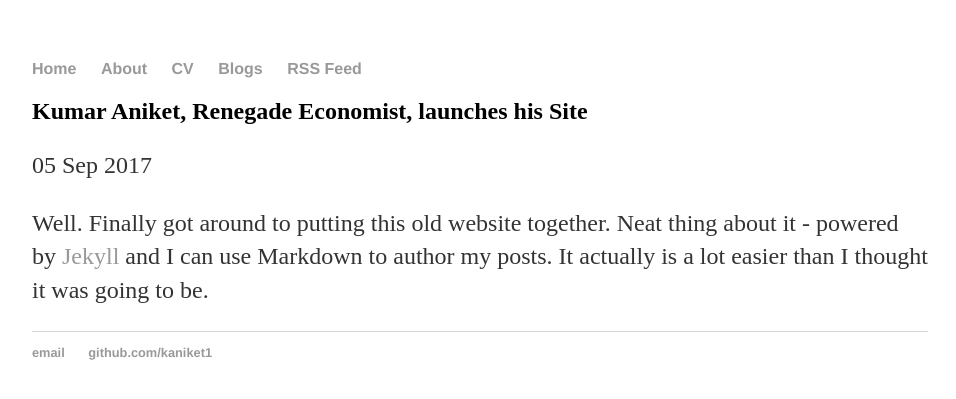
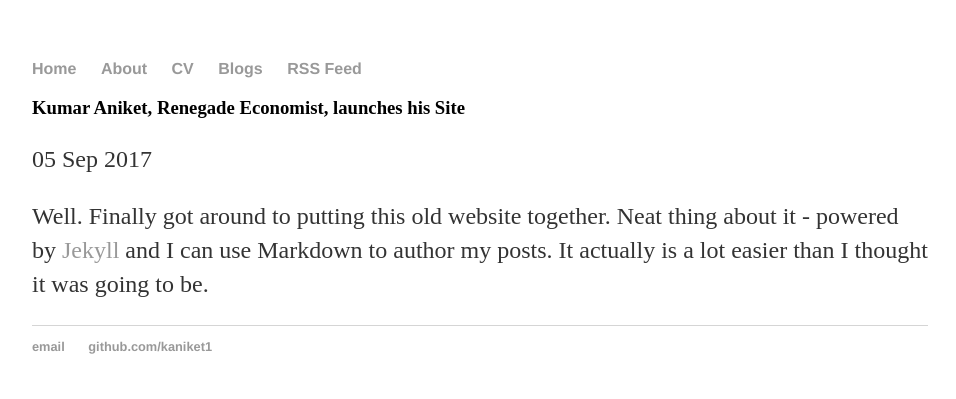
Before and after one commit to kaniket1/kaniket1.github.io, a Jekyll site: the page built from _posts/2017-09-05-The-first-post.md, in a window 1280 px wide. Shown: the top 399 px of the page, without its empty margins (160-1116 px from the left). Built offline with Jekyll 4.4.1, drawn with Linux system fonts in a browser that asks for light colours.

Commit message:
Update post.html

```diff
--- a/_layouts/post.html
+++ b/_layouts/post.html
@@ -1,7 +1,7 @@
 ---
 layout: default
 ---
-<h2>{{ page.title }}</h2>
+<h3>{{ page.title }}</h3>
 <p class="meta">{{ page.date | date_to_string }}</p>
 
 <div class="post">
```
